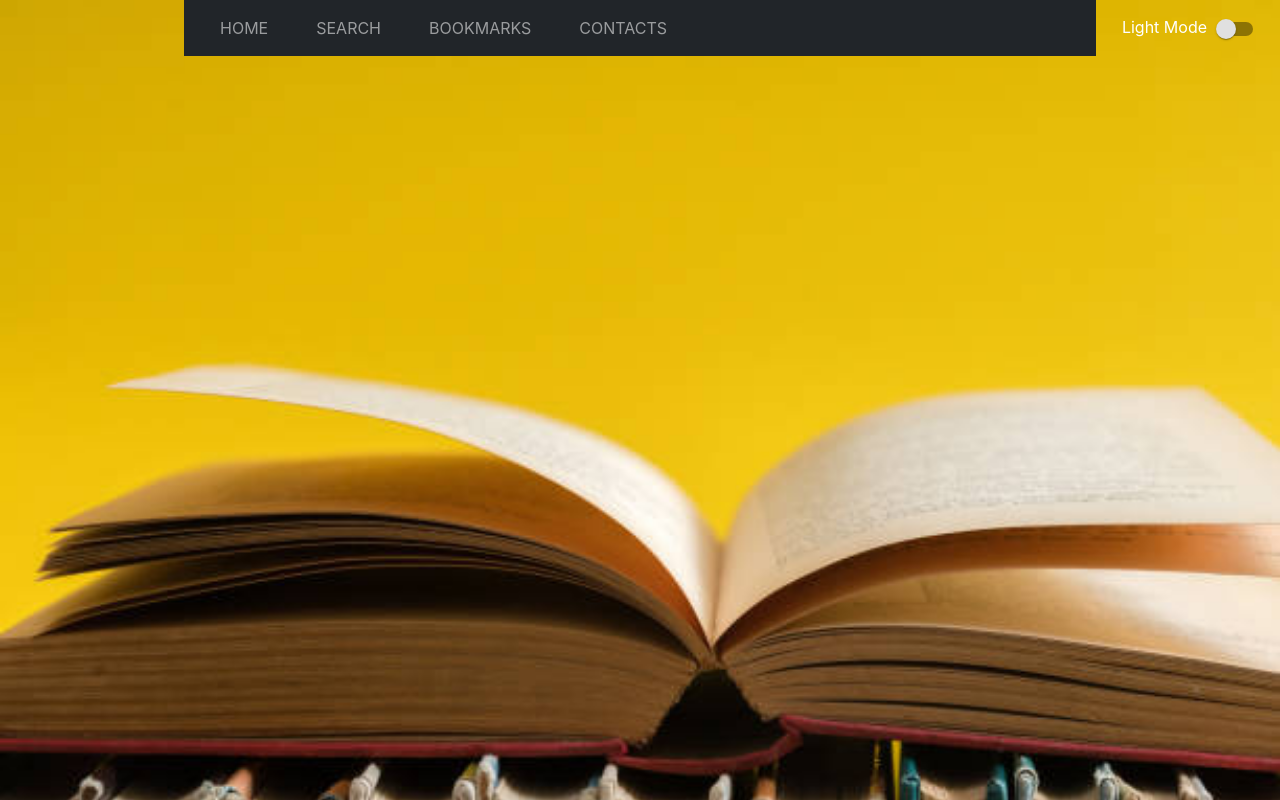
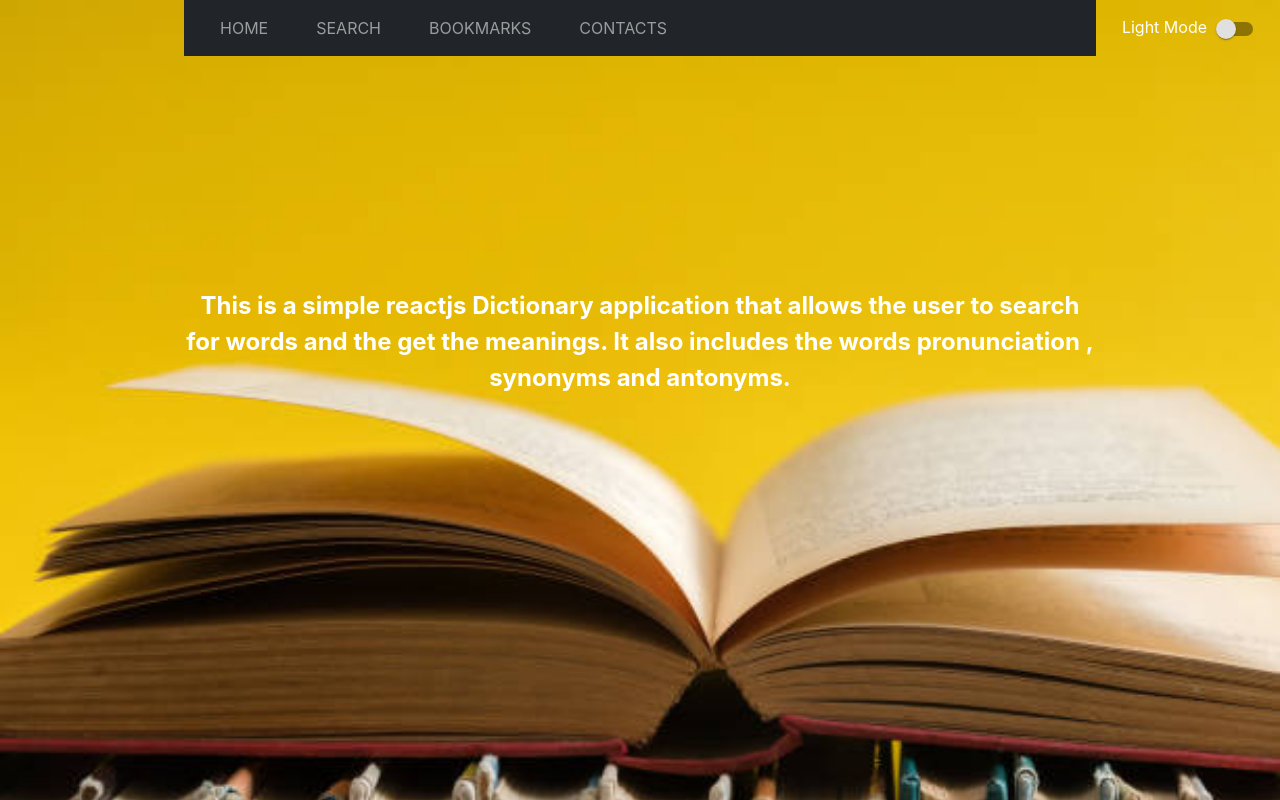
Before and after one commit to Otuyanyangayi/DictionaryApp, a React (Create React App) app: page / in a window 1280 px wide. Built offline with nearby package versions, Linux system fonts and the light colour scheme; no server answers.

Commit message:
fix routes

```diff
--- a/src/App.js
+++ b/src/App.js
@@ -59,7 +59,7 @@ function App() {
   )
   return (
     <div className="html" style={{ backgroundImage: `url(${Background})`,backgroundRepeat:"no-repeat"
-    ,backgroundSize: "cover",height : "100vh" , backgroundColor: LightMode ? "#fff" : "#6495ED", color: LightMode ? "black" : "white" }}>
+    ,backgroundSize: "cover",height : "100vh" ,  color: LightMode ? "black" : "white" }}>
 
     <Container maxWidth="md" style={{display: "flex", flexDirection: "column", height : "100vh" }} >
 
@@ -80,9 +80,9 @@ function App() {
 
       <Routes>
 
-        <Route exact path="/DictionaryApp" element={<Home/>}></Route>
-        <Route path="/DictionaryApp" element={<Navigate to="/DictionaryApp" />} />
-        <Route exact path="/DictionaryApp/search" element={<><Search category={category} setCategory={setCategory}
+        <Route exact path="/" element={<Home/>}></Route>
+        <Route path="/" element={<Navigate to="/" />} />
+        <Route exact path="/search" element={<><Search category={category} setCategory={setCategory}
         word={word} setWord={setWord}/>
         {/*definitions will only render if there is something inside of the meanings */}
         {meanings && (<Definitions word={word} meanings={meanings} category={category}
@@ -90,8 +90,8 @@ function App() {
 
         </Route>
 
-        <Route exact path ="/DictionaryApp/bookmarks" element={<Bookmarks  />}></Route>
-        <Route exact path="/DictionaryApp/contacts" element={<Contacts/>}></Route>
+        <Route exact path ="/bookmarks" element={<Bookmarks  />}></Route>
+        <Route exact path="/contacts" element={<Contacts/>}></Route>
 
 
       </Routes>
```
